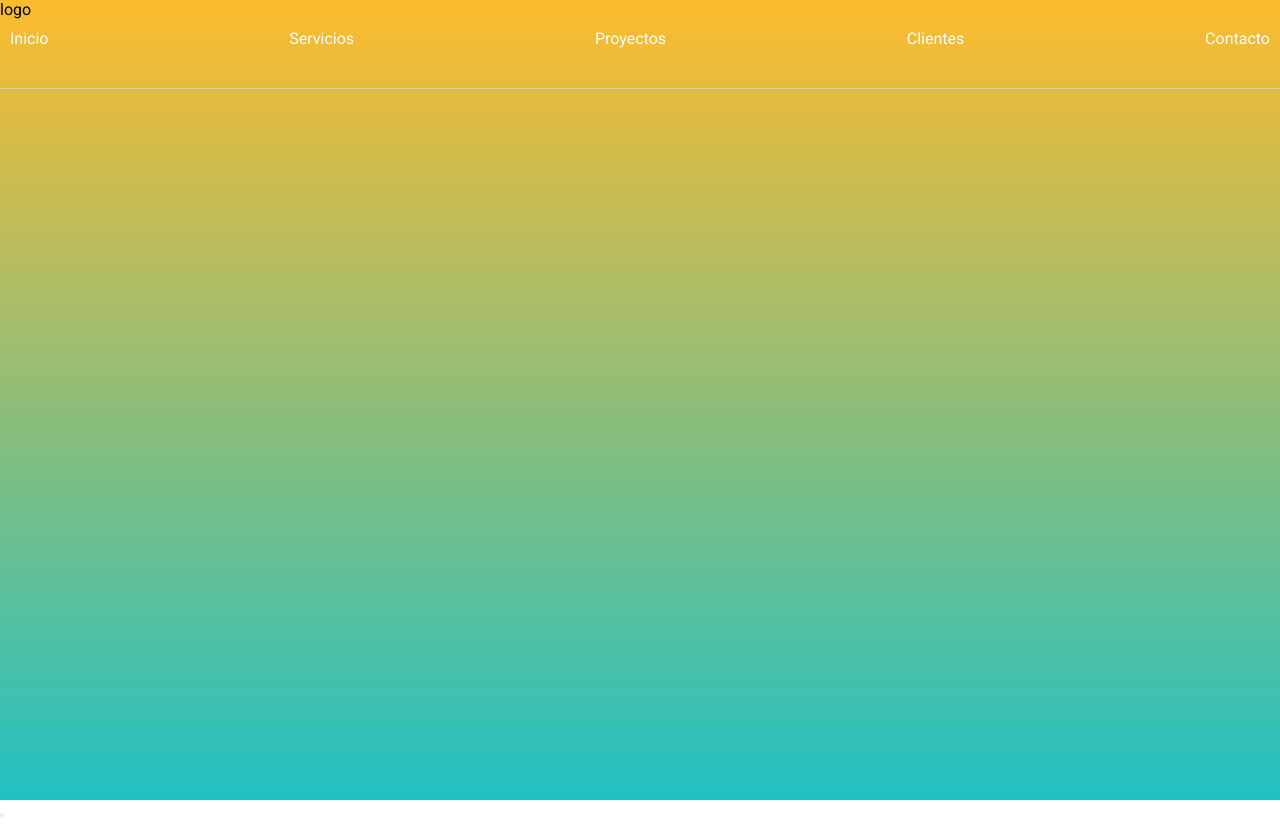
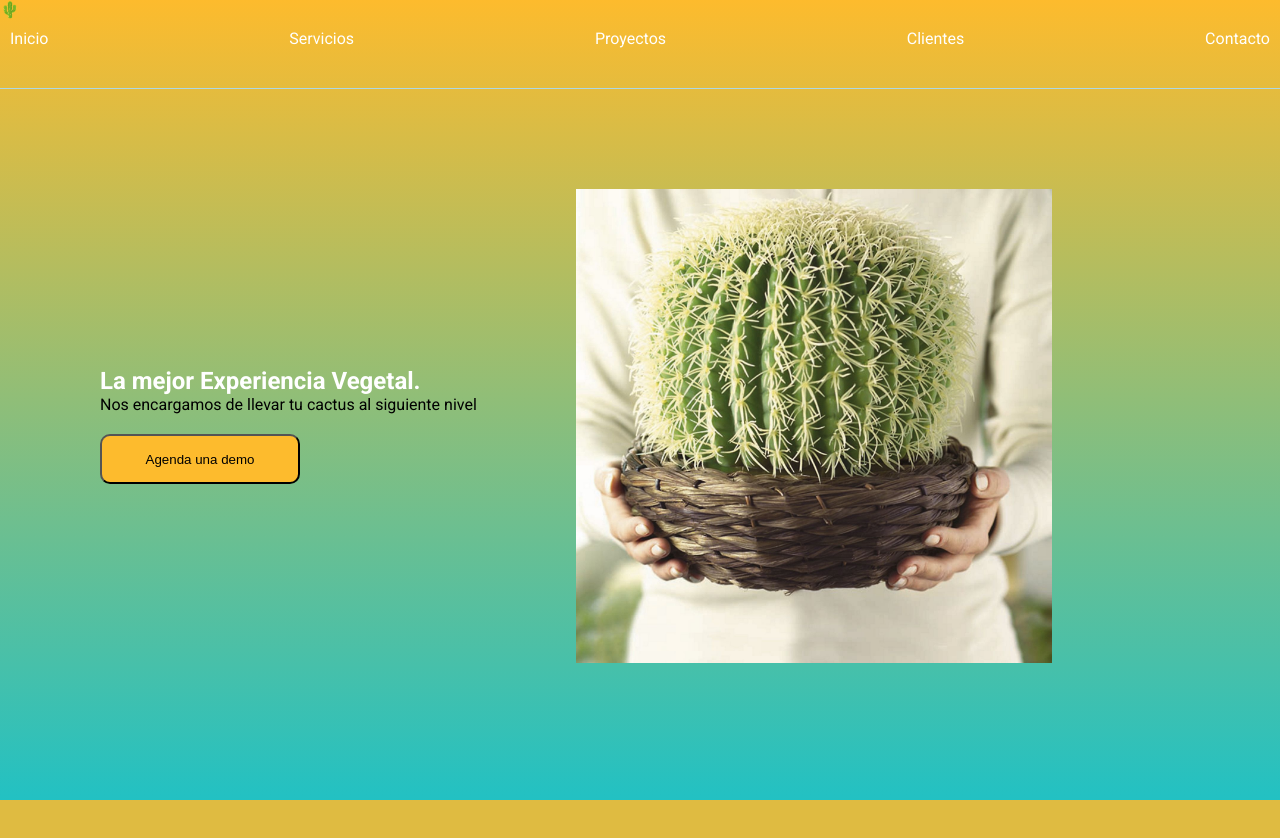
Before and after one commit to AtomHeartQ/proyectos, a PHP site: page / in a window 1280 px wide. After the commit the page ends 800 px from the top, so only its background shows below. Run offline with PHP 8.4, Linux system fonts and the light colour scheme.

Commit message:
modificaciones ejercicio_b

```diff
--- a/ejercicio_b/index.html
+++ b/ejercicio_b/index.html
@@ -14,7 +14,8 @@
   </head>
   <body>
     <header class="main_header">
-      <div class="logo">logo</div>
+      <div class="logo">
+        🌵
         <nav class="menu">
           <ul>
             <li><a href="#">Inicio</a></li>
@@ -24,15 +25,23 @@
             <li><a href="#">Contacto</a></li>
           </ul>
         </nav>
+      </div>
+      <section class="section_caption">
+        <div class="contenedor_caption">
+          <h1 class="h1">
+            La mejor
+            <span class="amarillo"> Experiencia Vegetal.</span>
+          </h1>
+          <p>Nos encargamos de llevar tu cactus al siguiente nivel</p>
+          <button>Agenda una demo</button>
+        </div>
+        <img
+          class="imagen_principal"
+          src="assets/img/cactus.jpg"
+          alt="Cactus"
+        />
+      </section>
     </header>
-    <section>
-      <div>
-        <h1></h1>
-        <p></p>
-        <button></button>
-      </div>
-      <img src="" alt="" />
-    </section>
     <main></main>
     <footer></footer>
   </body>
--- a/ejercicio_b/styles/style.css
+++ b/ejercicio_b/styles/style.css
@@ -48,3 +48,38 @@ header.main_header{
     background: linear-gradient(0deg, var(--blue) 0%, var(--gold) 100%);
 
 }
+
+.section_caption{
+    display: flex;
+    padding: 100px;
+    align-items: center;
+    justify-content: space-between;
+    height: auto;
+    width: 90%;
+    overflow: hidden;
+}
+
+section button{
+    color: black;
+    background: #fdbb2d;
+    width: 200px;
+    height: 50px;
+    border-radius: 10px;
+    margin-top: 20px;
+}
+
+.h1{
+    color: white;
+}
+
+.imagen_principal{
+    background: white;
+    width: 50%;
+    max-height: 90vh;
+    object-fit: cover;
+}
+
+.contenedor_caption{
+
+    width: 50%;
+}
```
Also changed, not shown: ejercicio_b/assets/img/cactus.jpg (added). Lines whose indentation alone changed are shown as unchanged.
